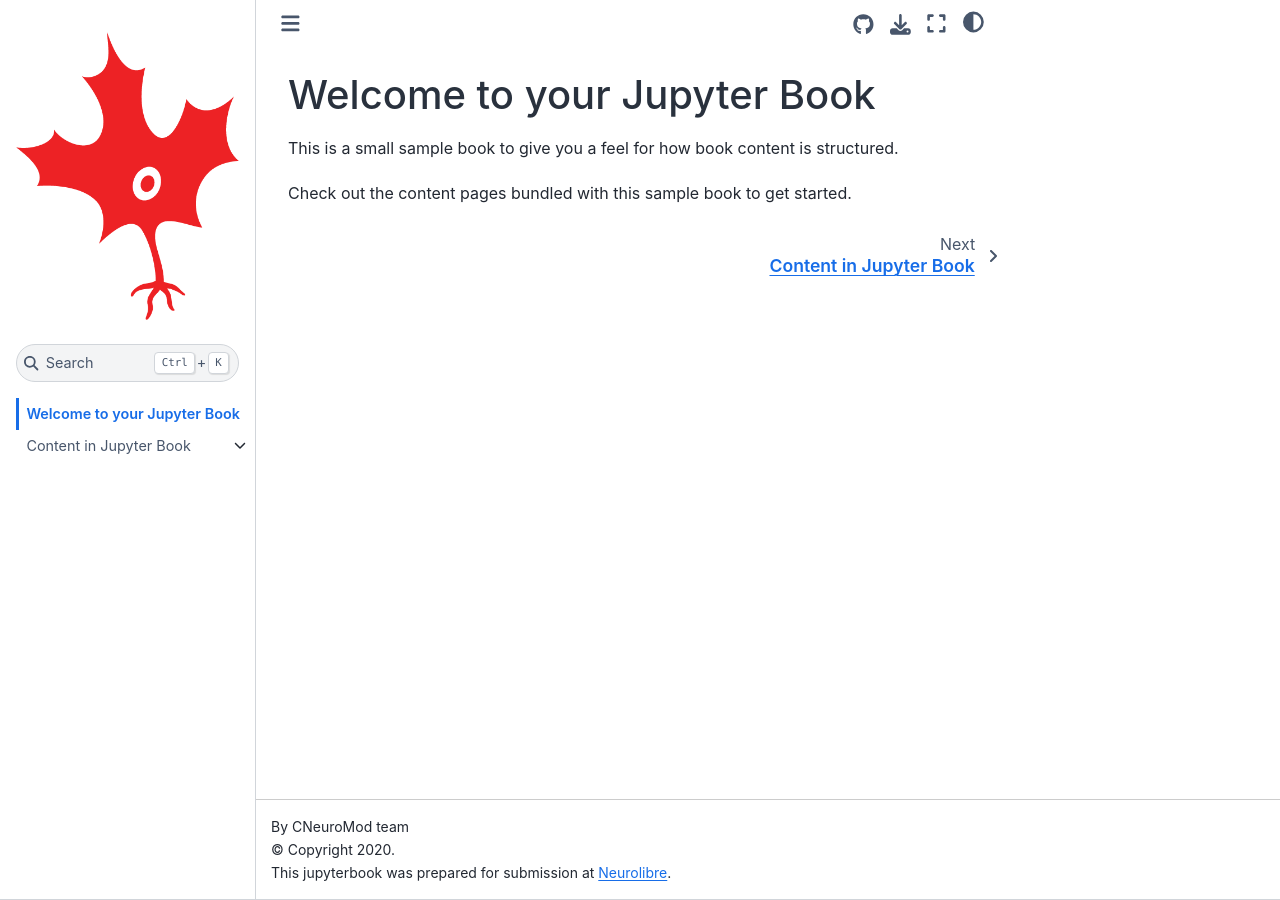
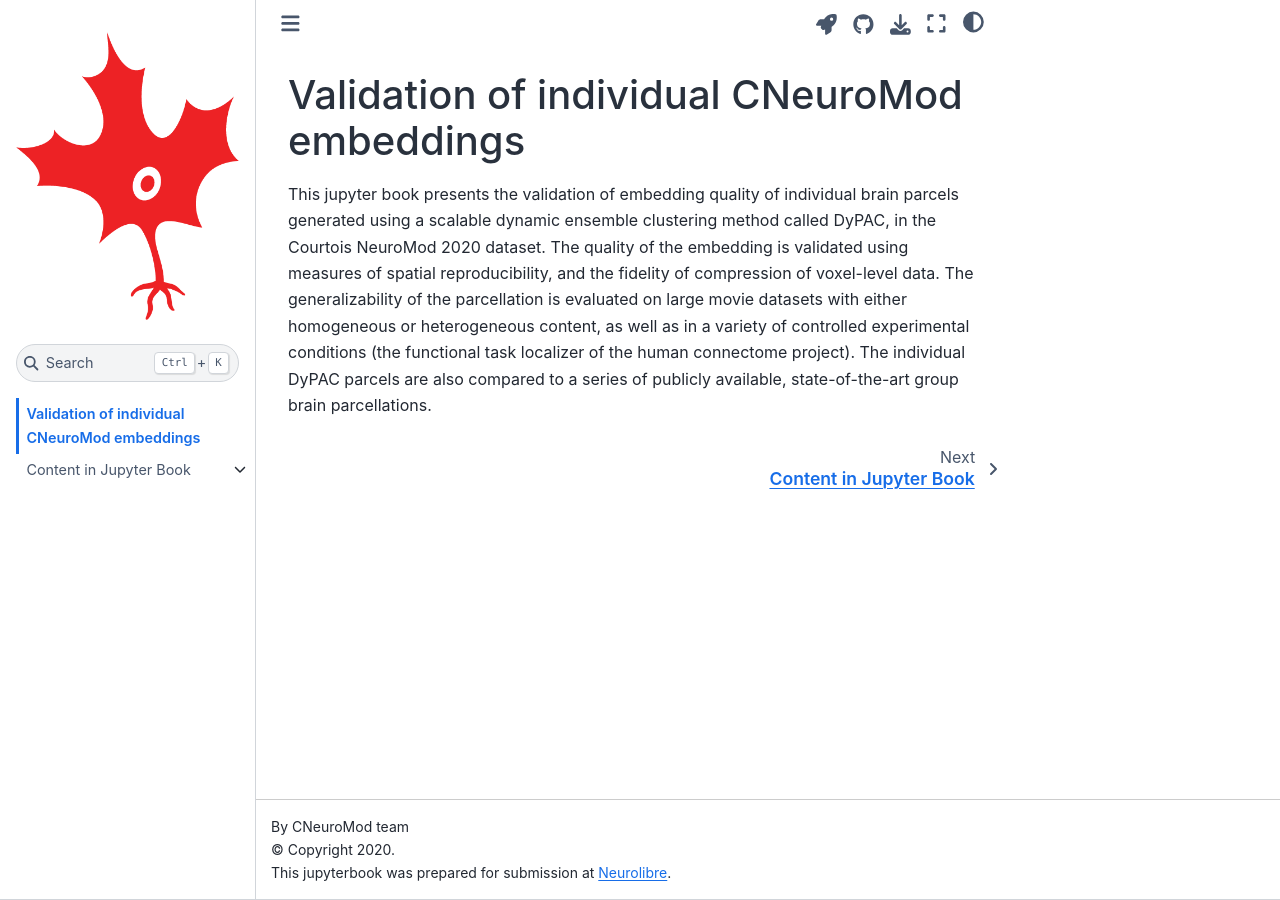
Before and after one commit to courtois-neuromod/cneuromod_embeddings, a Jupyter Book: the page built from book/intro.md, in a window 1280 px wide. Built offline with Jupyter Book 1.0.4 settings and Sphinx 7.4.7 and the Sphinx Book theme 1.1.4, drawn with Linux system fonts in a browser that asks for light colours.

Commit message:
Started drafting a short intro.

```diff
--- a/book/intro.md
+++ b/book/intro.md
@@ -1,7 +1,19 @@
-Welcome to your Jupyter Book
-============================
+---
+jupytext:
+  cell_metadata_filter: -all
+  formats: md:myst
+  text_representation:
+    extension: .md
+    format_name: myst
+    format_version: 0.12
+    jupytext_version: 1.8.0
+kernelspec:
+  display_name: Python 3
+  language: python
+  name: python3
+---
 
-This is a small sample book to give you a feel for how book content is
-structured.
+Validation of individual CNeuroMod embeddings
+=============================================
 
-Check out the content pages bundled with this sample book to get started.
+This jupyter book presents the validation of embedding quality of individual brain parcels generated using a scalable dynamic ensemble clustering method called DyPAC, in the Courtois NeuroMod 2020 dataset. The quality of the embedding is validated using measures of spatial reproducibility, and the fidelity of compression of voxel-level data. The generalizability of the parcellation is evaluated on large movie datasets with either homogeneous or heterogeneous content, as well as in a variety of controlled experimental conditions (the functional task localizer of the human connectome project). The individual DyPAC parcels are also compared to a series of publicly available, state-of-the-art group brain parcellations.
```
